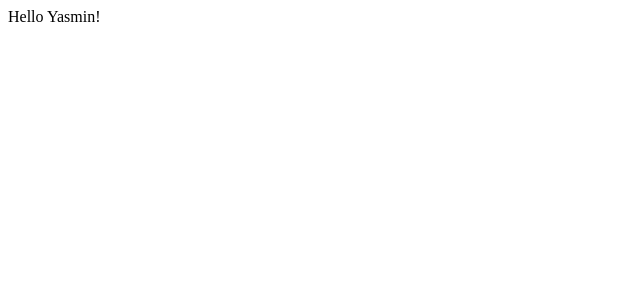
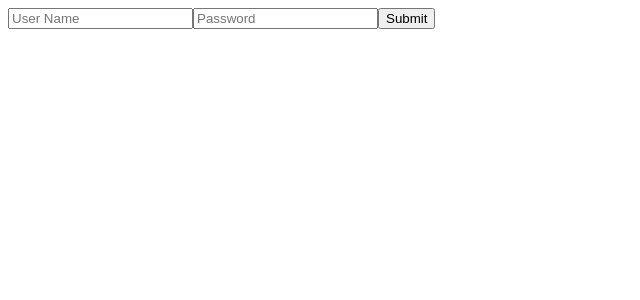
Before and after one commit to yoavhizkyia/DreamTrip-Planner, a React (Vite) app: page / in a window 1280 px wide. Shown: the top 300 px of the page, without its empty margins (0-640 px from the left). Built offline with nearby package versions, Linux system fonts and the light colour scheme.

Commit message:
init example with react-hook-form and adding mui

```diff
--- a/src/App.tsx
+++ b/src/App.tsx
@@ -1,9 +1,21 @@
 import React from 'react'
+import { useForm } from 'react-hook-form'
 
 const App = () => {
+  const {handleSubmit} = useForm({
+    defaultValues: {
+      userName: null,
+      password: null
+    },
+
+  })
 
 return <>
-  Hello Yasmin!
+  <form onSubmit={handleSubmit((data) => console.log({data}))}>
+    <input type="text" name="userName" placeholder="User Name" />
+    <input type="password" name="password" placeholder="Password" />
+    <button type="submit">Submit</button>
+  </form>
     </>
 }
 
```
Also changed, not shown: package.json (+10 -1 lines).
